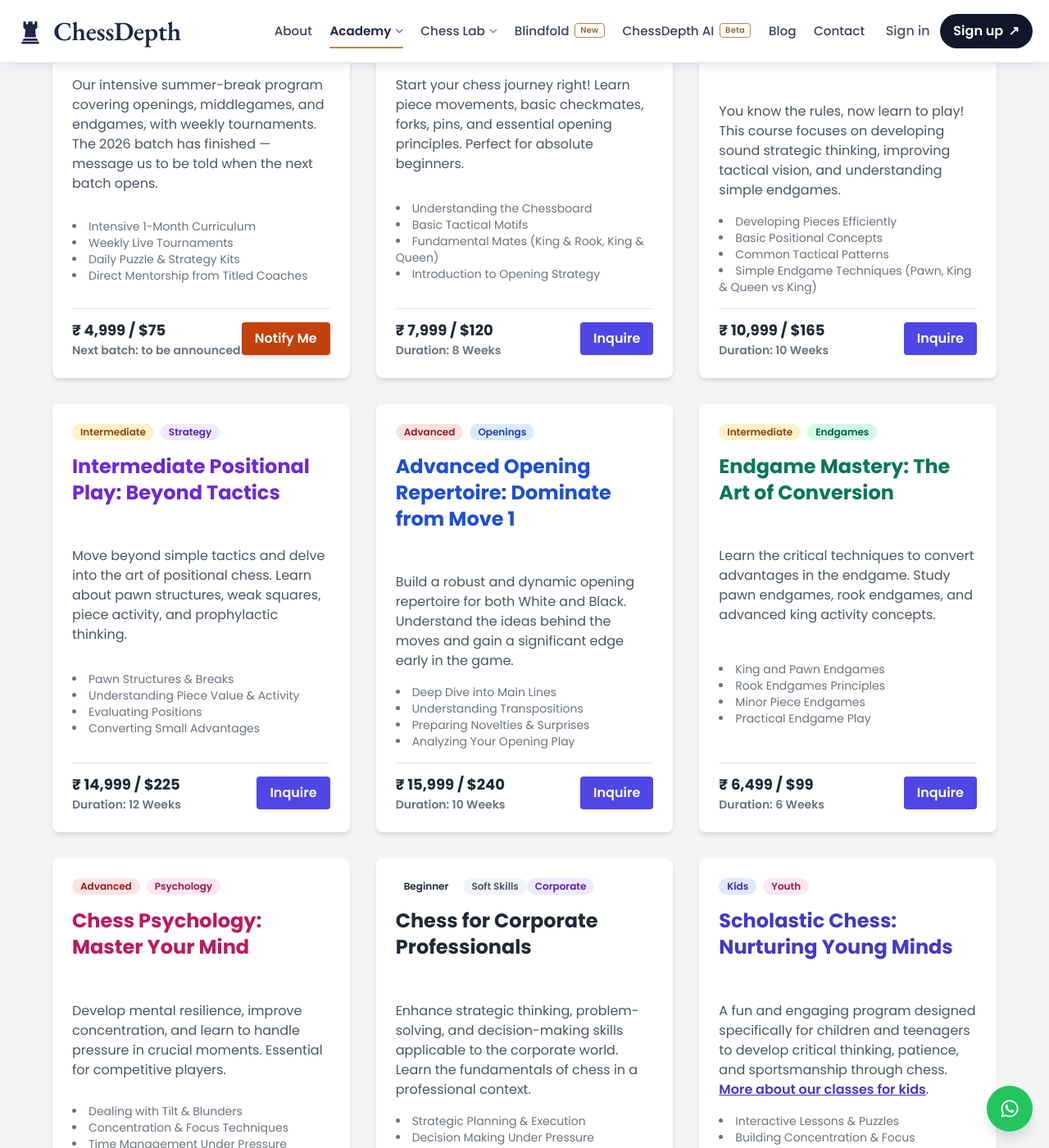
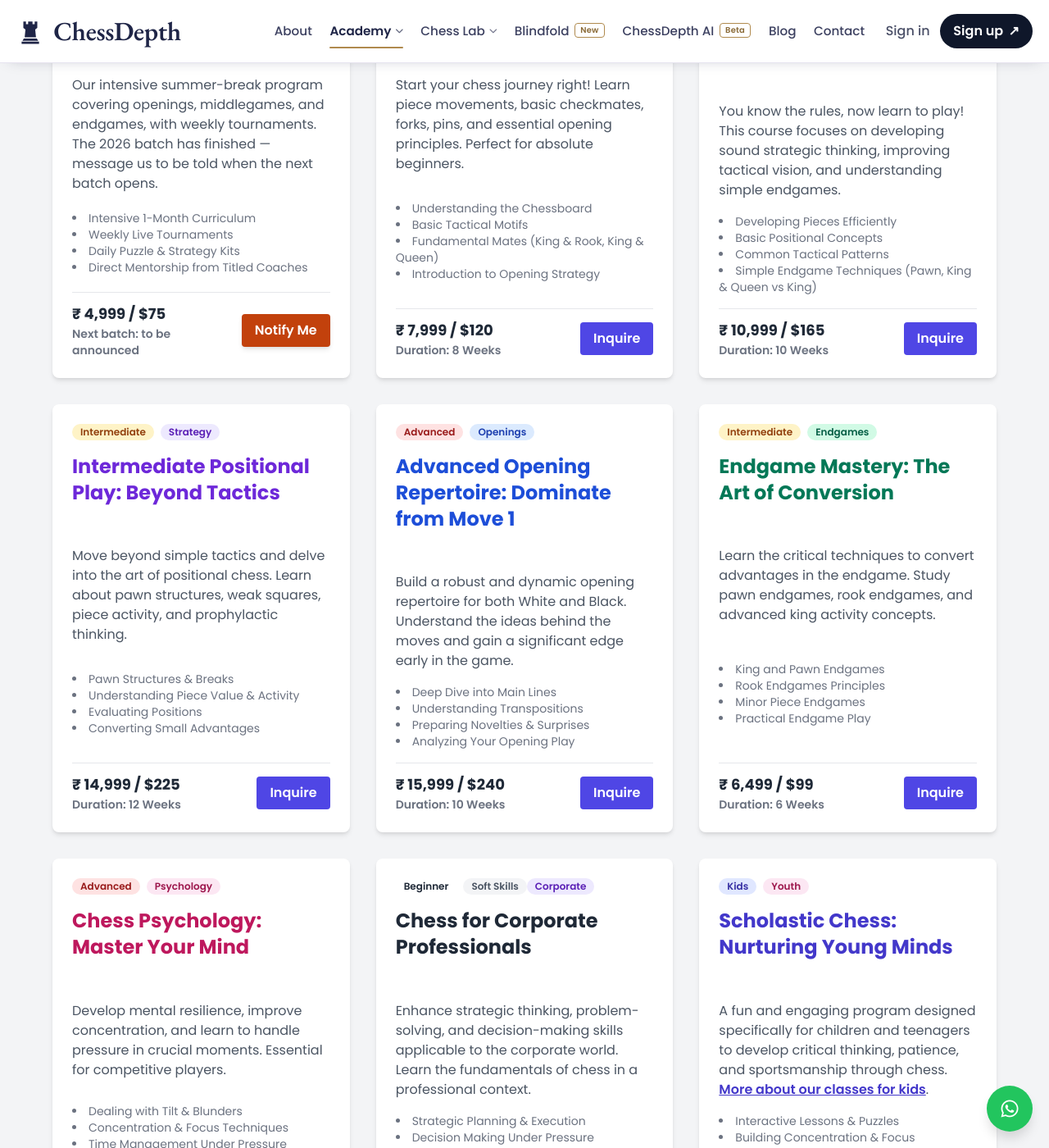
Before and after one commit to Sourabhjoshi1/Chess-Depth, a Jekyll site: the page built from pages/courses.html, in a window 1280 px wide and 1400 px high, scrolled down 1419 px. Shown: the whole window at 82% size. Built offline with Jekyll 4.4.1, drawn with Linux system fonts in a browser that asks for light colours; comment, search, counter and statistics services are not loaded.

Commit message:
Courses: stop price text and button overlapping in card footers
Co-Authored-By: Claude Fable 5.2 <noreply@anthropic.com>
Claude-Session: https://claude.ai/code/session_017ZwxdNZGtw2tXrZdE2ZP9f

```diff
--- a/assets/css/pages/courses.css
+++ b/assets/css/pages/courses.css
@@ -59,3 +59,8 @@
 html.dark .cr-chip { background: #162032; border-color: #334155; color: #a5b4fc; }
 html.dark .cr-chip[aria-pressed="true"] { background: #6366f1; border-color: #6366f1; color: #fff; }
 html.dark .cr-count { color: #94a3b8; }
+
+/* Course card footer: price and button never overlap */
+.co-foot { gap: .75rem 1rem; flex-wrap: wrap; }
+.co-foot > div { min-width: 0; flex: 1 1 9rem; }
+.co-foot > a, .co-foot > button { flex: 0 0 auto; white-space: nowrap; }
--- a/pages/courses.html
+++ b/pages/courses.html
@@ -83,7 +83,7 @@ faq:
               <li>Daily Puzzle & Strategy Kits</li>
               <li>Direct Mentorship from Titled Coaches</li>
             </ul>
-            <div class="flex justify-between items-center text-gray-700 font-semibold flex-shrink-0 mt-auto border-t pt-3">
+            <div class="co-foot flex justify-between items-center text-gray-700 font-semibold flex-shrink-0 mt-auto border-t pt-3">
               <div class="flex flex-col text-left">
                   <span class="text-lg text-gray-800 font-bold">₹ 4,999 / $75</span>
                   <span class="text-sm text-gray-500">Next batch: to be announced</span>
@@ -112,7 +112,7 @@ faq:
               <li>Fundamental Mates (King & Rook, King & Queen)</li>
               <li>Introduction to Opening Strategy</li>
             </ul>
-            <div class="flex justify-between items-center text-gray-700 font-semibold flex-shrink-0 mt-auto border-t pt-3">
+            <div class="co-foot flex justify-between items-center text-gray-700 font-semibold flex-shrink-0 mt-auto border-t pt-3">
               <div class="flex flex-col text-left">
                   <span class="text-lg text-gray-800 font-bold">₹ 7,999 / $120</span>
                   <span class="text-sm text-gray-500">Duration: 8 Weeks</span>
@@ -139,7 +139,7 @@ faq:
               <li>Common Tactical Patterns</li>
               <li>Simple Endgame Techniques (Pawn, King & Queen vs King)</li>
             </ul>
-            <div class="flex justify-between items-center text-gray-700 font-semibold flex-shrink-0 mt-auto border-t pt-3">
+            <div class="co-foot flex justify-between items-center text-gray-700 font-semibold flex-shrink-0 mt-auto border-t pt-3">
               <div class="flex flex-col text-left">
                   <span class="text-lg text-gray-800 font-bold">₹ 10,999 / $165</span>
                   <span class="text-sm text-gray-500">Duration: 10 Weeks</span>
@@ -166,7 +166,7 @@ faq:
               <li>Evaluating Positions</li>
               <li>Converting Small Advantages</li>
             </ul>
-            <div class="flex justify-between items-center text-gray-700 font-semibold flex-shrink-0 mt-auto border-t pt-3">
+            <div class="co-foot flex justify-between items-center text-gray-700 font-semibold flex-shrink-0 mt-auto border-t pt-3">
               <div class="flex flex-col text-left">
                   <span class="text-lg text-gray-800 font-bold">₹ 14,999 / $225</span>
                   <span class="text-sm text-gray-500">Duration: 12 Weeks</span>
@@ -193,7 +193,7 @@ faq:
               <li>Preparing Novelties & Surprises</li>
               <li>Analyzing Your Opening Play</li>
             </ul>
-            <div class="flex justify-between items-center text-gray-700 font-semibold flex-shrink-0 mt-auto border-t pt-3">
+            <div class="co-foot flex justify-between items-center text-gray-700 font-semibold flex-shrink-0 mt-auto border-t pt-3">
               <div class="flex flex-col text-left">
                   <span class="text-lg text-gray-800 font-bold">₹ 15,999 / $240</span>
                   <span class="text-sm text-gray-500">Duration: 10 Weeks</span>
@@ -220,7 +220,7 @@ faq:
               <li>Minor Piece Endgames</li>
               <li>Practical Endgame Play</li>
             </ul>
-            <div class="flex justify-between items-center text-gray-700 font-semibold flex-shrink-0 mt-auto border-t pt-3">
+            <div class="co-foot flex justify-between items-center text-gray-700 font-semibold flex-shrink-0 mt-auto border-t pt-3">
               <div class="flex flex-col text-left">
                   <span class="text-lg text-gray-800 font-bold">₹ 6,499 / $99</span>
                   <span class="text-sm text-gray-500">Duration: 6 Weeks</span>
@@ -247,7 +247,7 @@ faq:
               <li>Time Management Under Pressure</li>
               <li>Understanding Opponent's Psychology</li>
             </ul>
-            <div class="flex justify-between items-center text-gray-700 font-semibold flex-shrink-0 mt-auto border-t pt-3">
+            <div class="co-foot flex justify-between items-center text-gray-700 font-semibold flex-shrink-0 mt-auto border-t pt-3">
               <div class="flex flex-col text-left">
                   <span class="text-lg text-gray-800 font-bold">₹ 5,199 / $79</span>
                   <span class="text-sm text-gray-500">Duration: 4 Weeks</span>
@@ -275,7 +275,7 @@ faq:
               <li>Logical Thinking & Problem Solving</li>
               <li>Team Building through Chess (Optional)</li>
             </ul>
-            <div class="flex justify-between items-center text-gray-700 font-semibold flex-shrink-0 mt-auto border-t pt-3">
+            <div class="co-foot flex justify-between items-center text-gray-700 font-semibold flex-shrink-0 mt-auto border-t pt-3">
               <div class="flex flex-col text-left">
                   <span class="text-lg text-gray-800 font-bold">₹ 11,999 / $180</span>
                   <span class="text-sm text-gray-500">Duration: 6 Weeks</span>
@@ -302,7 +302,7 @@ faq:
               <li>Introduction to Tournament Play</li>
               <li>Fun Chess Variants</li>
             </ul>
-            <div class="flex justify-between items-center text-gray-700 font-semibold flex-shrink-0 mt-auto border-t pt-3">
+            <div class="co-foot flex justify-between items-center text-gray-700 font-semibold flex-shrink-0 mt-auto border-t pt-3">
               <div class="flex flex-col text-left">
                   <span class="text-lg text-gray-800 font-bold">₹ 9,999 / $150</span>
                   <span class="text-sm text-gray-500">Duration: Varies</span>
@@ -329,7 +329,7 @@ faq:
               <li>Personalized Drills & Homework</li>
               <li>Flexible Scheduling</li>
             </ul>
-            <div class="flex justify-between items-center text-gray-700 font-semibold flex-shrink-0 mt-auto border-t pt-3">
+            <div class="co-foot flex justify-between items-center text-gray-700 font-semibold flex-shrink-0 mt-auto border-t pt-3">
               <div class="flex flex-col text-left">
                   <span class="text-lg text-gray-800 font-bold">₹ 19,999 / $299</span>
                   <span class="text-sm text-gray-500">Duration: Custom</span>
@@ -356,7 +356,7 @@ faq:
               <li>Endgame Conversion in Pressure</li>
               <li>Psychological Preparedness</li>
             </ul>
-            <div class="flex justify-between items-center text-gray-700 font-semibold flex-shrink-0 mt-auto border-t pt-3">
+            <div class="co-foot flex justify-between items-center text-gray-700 font-semibold flex-shrink-0 mt-auto border-t pt-3">
               <div class="flex flex-col text-left">
                   <span class="text-lg text-gray-800 font-bold">₹ 16,999 / $255</span>
                   <span class="text-sm text-gray-500">Duration: 8 Weeks</span>
@@ -383,7 +383,7 @@ faq:
               <li>Opening Principles for Rapid Play</li>
               <li>Psychological Traps & Tricks</li>
             </ul>
-            <div class="flex justify-between items-center text-gray-700 font-semibold flex-shrink-0 mt-auto border-t pt-3">
+            <div class="co-foot flex justify-between items-center text-gray-700 font-semibold flex-shrink-0 mt-auto border-t pt-3">
               <div class="flex flex-col text-left">
                   <span class="text-lg text-gray-800 font-bold">₹ 5,499 / $85</span>
                   <span class="text-sm text-gray-500">Duration: 5 Weeks</span>
@@ -410,7 +410,7 @@ faq:
               <li>Zugzwang & Prophylaxis</li>
               <li>Mastering Famous Combinations</li>
             </ul>
-            <div class="flex justify-between items-center text-gray-700 font-semibold flex-shrink-0 mt-auto border-t pt-3">
+            <div class="co-foot flex justify-between items-center text-gray-700 font-semibold flex-shrink-0 mt-auto border-t pt-3">
               <div class="flex flex-col text-left">
                   <span class="text-lg text-gray-800 font-bold">₹ 8,999 / $135</span>
                   <span class="text-sm text-gray-500">Duration: 7 Weeks</span>
```
